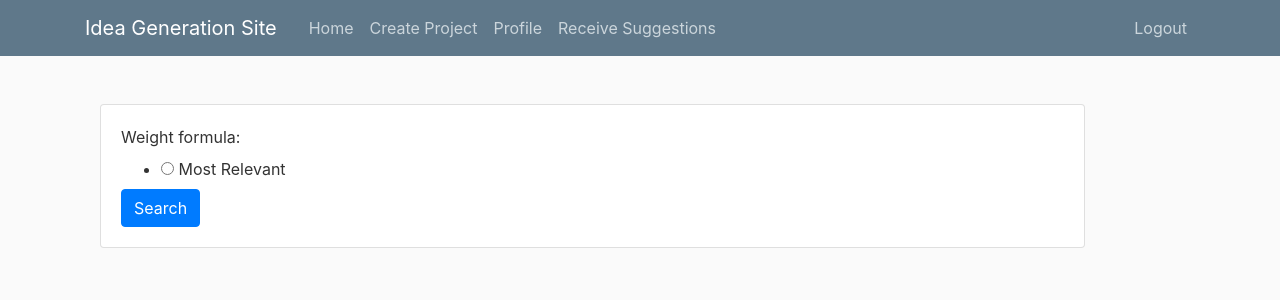
After one commit to VidmantM/softwareArchitecture, a Django app: page /project/suggestions/ in a window 1280 px wide. The commit adds this page. Shown: the top 300 px of the page. Run offline with Django 3.2, Linux system fonts and the light colour scheme; a user stored in the database is signed in; data comes from the database, SQL or seed files in the repository; both versions use the stored data as it was after the commit; parts of the project's set-up code (start-up, migrations or seed data) failed here and were passed over; some libraries are stand-ins or nearby versions.

Commit message:
3rd iteration

```diff
--- /dev/null
+++ b/ideaGenerationSite/main/forms.py
@@ -0,0 +1,11 @@
+from django import forms
+
+from users.models import Weight
+
+
+class WeightFormulaForm(forms.Form):
+    weight_formula = forms.ModelChoiceField(
+        queryset=Weight.objects.all(),
+        empty_label=None,
+        widget=forms.RadioSelect
+    )
--- a/ideaGenerationSite/main/templates/main/base.html
+++ b/ideaGenerationSite/main/templates/main/base.html
@@ -29,6 +29,9 @@
           <div class="collapse navbar-collapse" id="navbarToggle">
             <div class="navbar-nav mr-auto">
               <a class="nav-item nav-link" href="{% url 'home' %}">Home</a>
+                <a class="nav-item nav-link" href="{% url 'post-create' %}">Create Project</a>
+                <a class="nav-item nav-link" href="{% url 'profile' %}">Profile</a>
+                <a class="nav-item nav-link" href="{% url 'post-suggest' %}">Receive Suggestions</a>
             </div>
             <!-- Navbar Right Side -->
             <div class="navbar-nav">
--- a/ideaGenerationSite/main/templates/main/home.html
+++ b/ideaGenerationSite/main/templates/main/home.html
@@ -13,14 +13,15 @@
 <br>
     {% for post in posts %}
         <article class="media content-section">
-          <img class="rounded-circle article-img" src="{{ post.author.profile.image.url }}">
           <div class="media-body">
             <div class="article-metadata">
               <a class="mr-2" href="#">{{ post.author }}</a>
+                {% for skill in post.skills.all %}
+                <span class="badge badge-info">{{ skill }}</span>
+                {% endfor %}
               <small class="text-muted">{{ post.date_posted|date:"F d, Y" }}</small>
             </div>
             <h2><a class="article-title" href="{% url 'post-detail' post.id %}">{{ post.title }}</a></h2>
-            <p class="article-content">{{ post.content }}</p>
           </div>
         </article>
     {% endfor %}
--- /dev/null
+++ b/ideaGenerationSite/main/templates/main/project_find.html
@@ -0,0 +1,14 @@
+{% extends "main/base.html" %}
+{% block content %}
+<br>
+<div class="col">
+    <div class="card card-body">
+        <form method="post">
+            {% csrf_token %}
+            {{ form }}
+            <button class="btn btn-primary" type="submit">Search</button>
+        </form>
+    </div>
+</div>
+<br>
+{% endblock content %}
--- a/ideaGenerationSite/main/urls.py
+++ b/ideaGenerationSite/main/urls.py
@@ -4,7 +4,7 @@ from .views import (
     ProjectDetailView,
     ProjectCreateView,
     ProjectUpdateView,
-    ProjectDeleteView
+    ProjectDeleteView, project_find
 )
 from . import views
 urlpatterns = [
@@ -13,4 +13,6 @@ urlpatterns = [
     path('project/new/', ProjectCreateView.as_view(), name='post-create'),
     path('project/<int:pk>/update/', ProjectUpdateView.as_view(), name='post-update'),
     path('project/<int:pk>/delete/', ProjectDeleteView.as_view(), name='post-delete'),
+    path('project/suggestions/', project_find, name='post-suggest'),
+
 ]
--- a/ideaGenerationSite/main/views.py
+++ b/ideaGenerationSite/main/views.py
@@ -1,4 +1,15 @@
-from django.shortcuts import render
+import random
+from collections import Counter
+import sys
+
+
+from django.contrib import messages
+sys.path.append("..")
+from django.shortcuts import redirect, get_object_or_404
+
+from django.contrib.auth.decorators import login_required
+from django.http import request
+from django.shortcuts import render, redirect
 from django.contrib.auth.mixins import LoginRequiredMixin, UserPassesTestMixin
 from django.views.generic import (
     ListView,
@@ -7,14 +18,15 @@ from django.views.generic import (
     UpdateView,
     DeleteView
 )
-import sys
-
 from django_filters.views import FilterView
 
-sys.path.append("..")
+from users.models import Profile
+from users.models import Weight
 from users.models import Project
 from .filters import ProjectFilter
 import django_filters
+from .forms import WeightFormulaForm
+
 
 def home(request):
     return render(request, 'main/home.html')
@@ -26,7 +38,7 @@ class ProjectListView(FilterView):
     context_object_name = 'posts'
     ordering = ['-date_posted']
     paginate_by = 5
-    filterset_class = ProjectFilter  # Add this line to specify the filter class to be used
+    filterset_class = ProjectFilter
 
 
 class ProjectDetailView(DetailView):
@@ -67,6 +79,70 @@ class ProjectDeleteView(LoginRequiredMixin, UserPassesTestMixin, DeleteView):
             return True
         return False
 
+#expand later
+def skill_match(request):
+    user_profile = Profile.objects.get(user=request.user)
+    all_projects = Project.objects.all()
+    matching_projects = []
+    for project in all_projects:
+        matching_skills_count = 0
+        for skill in project.skills.all():
+            if skill in user_profile.skills.all():
+                matching_skills_count += 1
+        if matching_skills_count > 0:
+            matching_projects.append((project, matching_skills_count))
 
-def about(request):
-    return render(request, 'main/about.html', {'title': 'About'})
+    # for project, matching_skills_count in matching_projects:
+    #     print(f"Project: {project.title}")
+    #     print(f"Matching Skills: {matching_skills_count}")
+    #     print("\n")
+    return matching_projects
+
+@login_required
+def project_find(request):
+    entry = Project.objects.get(id=1)
+    matching_projects = skill_match(request)
+    prev_recommendations = request.session.get('prev_recommendations', [])
+    unique_prev_recommendations = list(set(prev_recommendations))
+
+    if request.method == 'POST':
+        form = WeightFormulaForm(request.POST)
+        if form.is_valid():
+            weight_formula = form.cleaned_data['weight_formula'].formula
+            project_weights = []
+            for project, matching_skills_count in matching_projects:
+                weight = round(eval(weight_formula) * random.uniform(1, 3), 2)
+                project_weights.append((project, weight))
+
+            weighted_projects = [project for project, weight in project_weights]
+            weights = [weight for project, weight in project_weights]
+
+            filtered_weighted_projects = [p for p in weighted_projects if p.id not in unique_prev_recommendations]
+            filtered_weights = [w for p, w in zip(weighted_projects, weights) if p.id not in unique_prev_recommendations]
+
+            if len(filtered_weighted_projects) == 0:
+                request.session['prev_recommendations'] = []
+                messages.warning(request, "No new recommendations available.")
+                return redirect('home')
+
+            selected_project = random.choices(filtered_weighted_projects, weights=filtered_weights, k=1)[0]
+            unique_prev_recommendations.append(selected_project.id)
+            request.session['prev_recommendations'] = unique_prev_recommendations
+
+            context = {
+                'post_id': selected_project.id
+            }
+
+            if context['post_id']:
+                project = get_object_or_404(Project, pk=context['post_id'])
+                context['post'] = project
+
+            return render(request, 'main/suggestion.html', context)
+    else:
+        form = WeightFormulaForm()
+
+    context = {
+        'form': form,
+    }
+
+    return render(request, 'main/project_find.html', context)
--- a/ideaGenerationSite/users/admin.py
+++ b/ideaGenerationSite/users/admin.py
@@ -5,3 +5,4 @@ admin.site.register(Profile)
 admin.site.register(Project)
 admin.site.register(Interest)
 admin.site.register(Skill)
+admin.site.register(Weight)
--- a/ideaGenerationSite/users/models.py
+++ b/ideaGenerationSite/users/models.py
@@ -34,6 +34,13 @@ class Interest(models.Model):
     def __str__(self):
         return f'{self.name, self.expertise}'
 
+class Weight(models.Model):
+    # ID - Django by default creates it and assigns it as PK
+    purpose = models.CharField(max_length=30, unique=False, verbose_name="Name of the formula", default="name")
+    formula = models.CharField(max_length=100, unique=False, verbose_name="Mathematical weight formula", default="1")
+
+    def __str__(self):
+        return f'{self.purpose}'
 
 class Project(models.Model):
     # ID - Django by default creates it and assigns it as PK
--- a/ideaGenerationSite/users/templates/users/project_detail.html
+++ b/ideaGenerationSite/users/templates/users/project_detail.html
@@ -13,6 +13,9 @@
           </div>
         {% endif %}
       </div>
+      {% for skill in object.skills.all %}
+        <span class="badge badge-info">{{ skill }}</span>
+      {% endfor %}
       <h2 class="article-title">{{ object.title }}</h2>
       <p class="article-content">{{ object.description }}</p>
     </div>
```
Also changed, not shown: ideaGenerationSite/main/templates/main/suggestion.html (added, +33 -0 lines), ideaGenerationSite/users/forms.py (+9 -0 lines), ideaGenerationSite/db.sqlite3, ideaGenerationSite/users/migrations/0014_weight.py (added), ideaGenerationSite/users/migrations/0015_alter_weight_formula.py (added).
